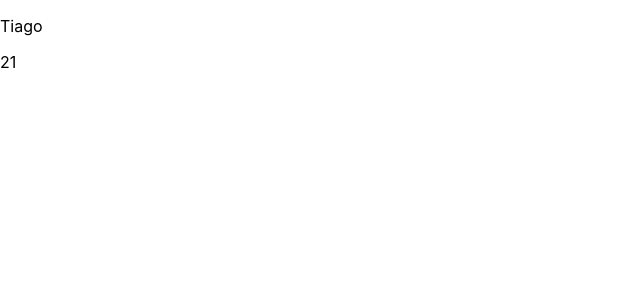
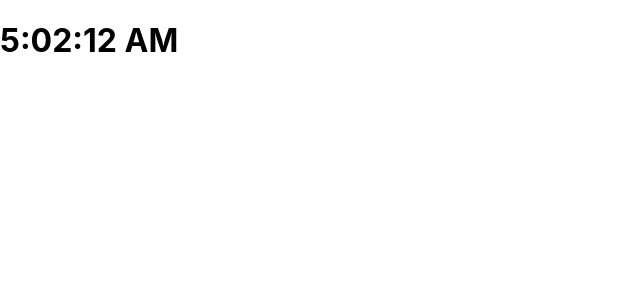
Before and after one commit to TiagoNeve/reactjs_studies, a React (Create React App) app in the folder iniciando_com_reactjs/app-react/: page / in a window 1280 px wide. Shown: the top 300 px of the page, without its empty margins (0-640 px from the left). Built offline with nearby package versions, Linux system fonts and the light colour scheme.

Commit message:
Entendendo o conceito ciclo de vida dos componente

```diff
--- /dev/null
+++ b/iniciando_com_reactjs/app-react/src/Clock2.js
@@ -0,0 +1,42 @@
+import React, { Component } from 'react'
+
+export default class Clock extends Component {
+    constructor(props) {
+        super(props)
+
+        this.state = {
+            time: new Date().toLocaleString('en-US', {
+                hour: 'numeric',
+                minute: 'numeric',
+                second: 'numeric',
+                hour12: true
+            })
+        }
+    }
+
+    componentDidMount() { //Quando o componente já foi criado
+       this.timer = setInterval(() => this.updateClock(), 1000)
+    }
+
+    componentWillUnmount() { //Quando o componente está para ser demonstado
+        clearInterval(this.timer) // Precaução para que o setInterval não fique na próxima página
+    }
+
+    updateClock() {
+        this.setState({ // Sempre utilizar o setState para atualizar um state
+            time: new Date().toLocaleString('en-US', {
+                hour: 'numeric',
+                minute: 'numeric',
+                second: 'numeric',
+                hour12: true
+            })
+        });
+    }
+
+    render() {
+        const { time } = this.state;
+        return (
+            <h1>{time}</h1>
+        );
+    }
+}
--- a/iniciando_com_reactjs/app-react/src/index.js
+++ b/iniciando_com_reactjs/app-react/src/index.js
@@ -3,14 +3,14 @@
 import './index.css';
 import App from './App';
 import Hello from './Hello';
-import Clock from './Clock'
+import Clock2 from './Clock2'
 import Props from './Props'
 import State from './State'
 import reportWebVitals from './reportWebVitals';
 
 ReactDOM.render(
   <React.StrictMode>
-    <State />
+    <Clock2 />
   </React.StrictMode>,
   document.getElementById('root')
 );
```
Also changed, not shown: 1 other file (tests, documents, lock files or other folders).
